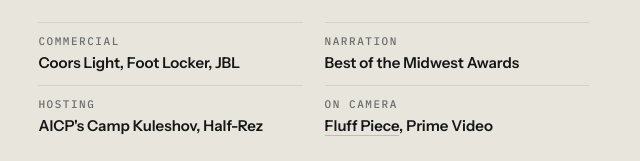
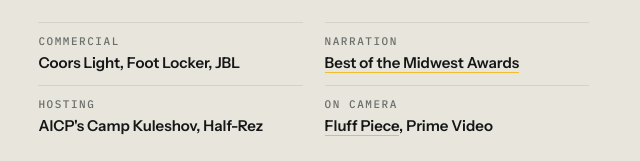
Before and after one commit to 2023post/2023post-site, a plain HTML site: page index.html in a window 1280 px wide. Shown: the part 4179-4340 px from the top of the page, 640-1280 px from the left. Drawn offline with Linux system fonts and the light colour scheme.

Commit message:
Link Best of the Midwest narration
Co-Authored-By: Claude Opus 5.5 <noreply@anthropic.com>
Claude-Session: https://claude.ai/code/session_01Y7w31W2jfXqm8AX8xpdm9N

```diff
--- a/index.html
+++ b/index.html
@@ -413,7 +413,7 @@ section{padding-block:clamp(36px,4.6vw,68px)}
         <div class="player"><iframe src="https://www.youtube-nocookie.com/embed/videoseries?list=PLH95ieZWTEM75OiD2HHq70iGlw99WrP7s" title="Jonathan Desir voiceover reel" loading="lazy" allow="encrypted-media; picture-in-picture" allowfullscreen></iframe></div>
         <ul class="reads">
           <li><span class="tag">Commercial</span><b>Coors Light, Foot Locker, JBL</b></li>
-          <li><span class="tag">Narration</span><b>Best of the Midwest Awards</b></li>
+          <li><span class="tag">Narration</span><b><a href="https://www.youtube.com/watch?v=OVpPpdVNg8Q" target="_blank" rel="noopener" style="color:inherit;text-decoration:none;border-bottom:1.5px solid #F2BE2E">Best of the Midwest Awards</a></b></li>
           <li><span class="tag">Hosting</span><b>AICP's Camp Kuleshov, Half-Rez</b></li>
           <li><span class="tag">On camera</span><b><a href="https://www.youtube.com/watch?v=x66lKpcm2JM" target="_blank" rel="noopener" style="color:inherit;text-decoration:none;border-bottom:1.5px solid #F2BE2E">Fluff Piece</a>, Prime Video</b></li>
         </ul>
```
